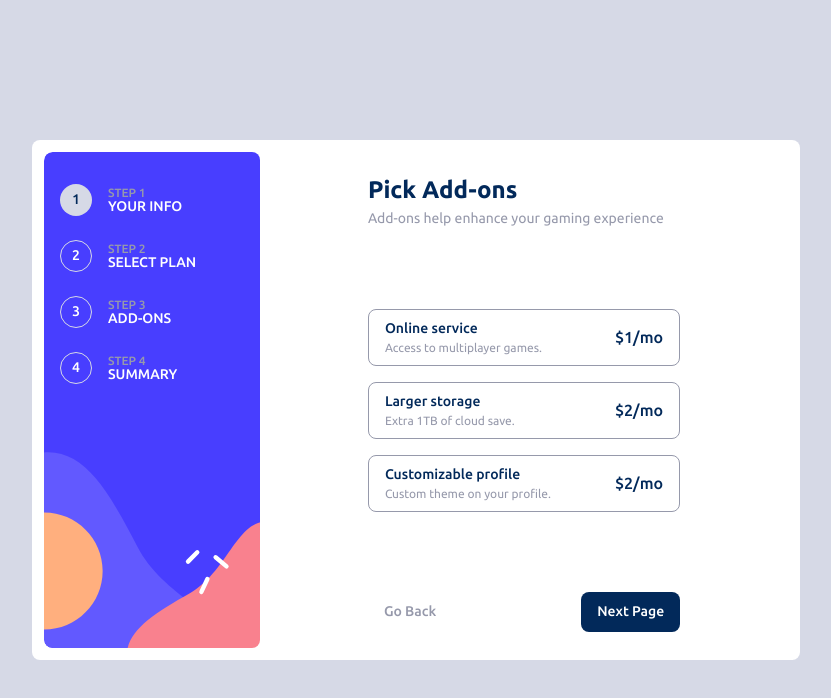
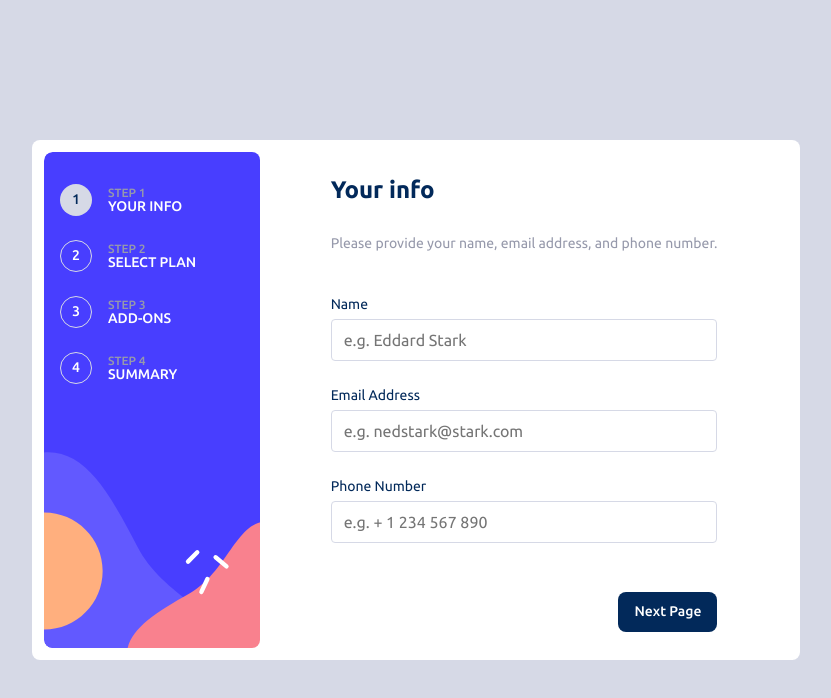
Before and after one commit to advide2001/learn-express, a plain HTML site: page index.html in a window 1280 px wide. Shown: the whole page, without its empty margins (224-1055 px from the left). Drawn offline with Linux system fonts and the light colour scheme; a script that the page names is missing.

Commit message:
Implementing MVC architecture

```diff
--- a/index.html
+++ b/index.html
@@ -49,7 +49,7 @@
       </div>
     </div>
     <form class="card__form">
-      <div class="form__page form__page-1 | flex flex-col hidden">
+      <div class="form__page form__page-1 | flex flex-col">
         <h1 class="form__title">
           Your info
         </h1>
@@ -126,7 +126,7 @@
         </div>
       </div>
 
-      <div class="form__page form__page-3 | flex flex-col">
+      <div class="form__page form__page-3 | flex flex-col hidden">
         <div>
           <h1 class="form__title">Pick Add-ons</h1>
           <p class="form__desc">Add-ons help enhance your gaming experience</p>
@@ -165,6 +165,10 @@
           </button>
         </div>
       </div>
+
+      <div class="form__page form__page-4 | flex flex-col hidden">
+      </div>
+
     </form>
   </article>
 </body>
--- a/src/css/index.css
+++ b/src/css/index.css
@@ -330,7 +330,7 @@ body {
 }
 
 .addon__price {
+  font-weight: var(--fw-medium);
   font-size: var(--fs-base);
   margin-left: 4rem;
-  font-weight: var(--fw-medium);
 }
```
Also changed, not shown: src/js/controller.js (added), src/js/index.js (added), src/js/model.js (added), src/js/view.js (added).
